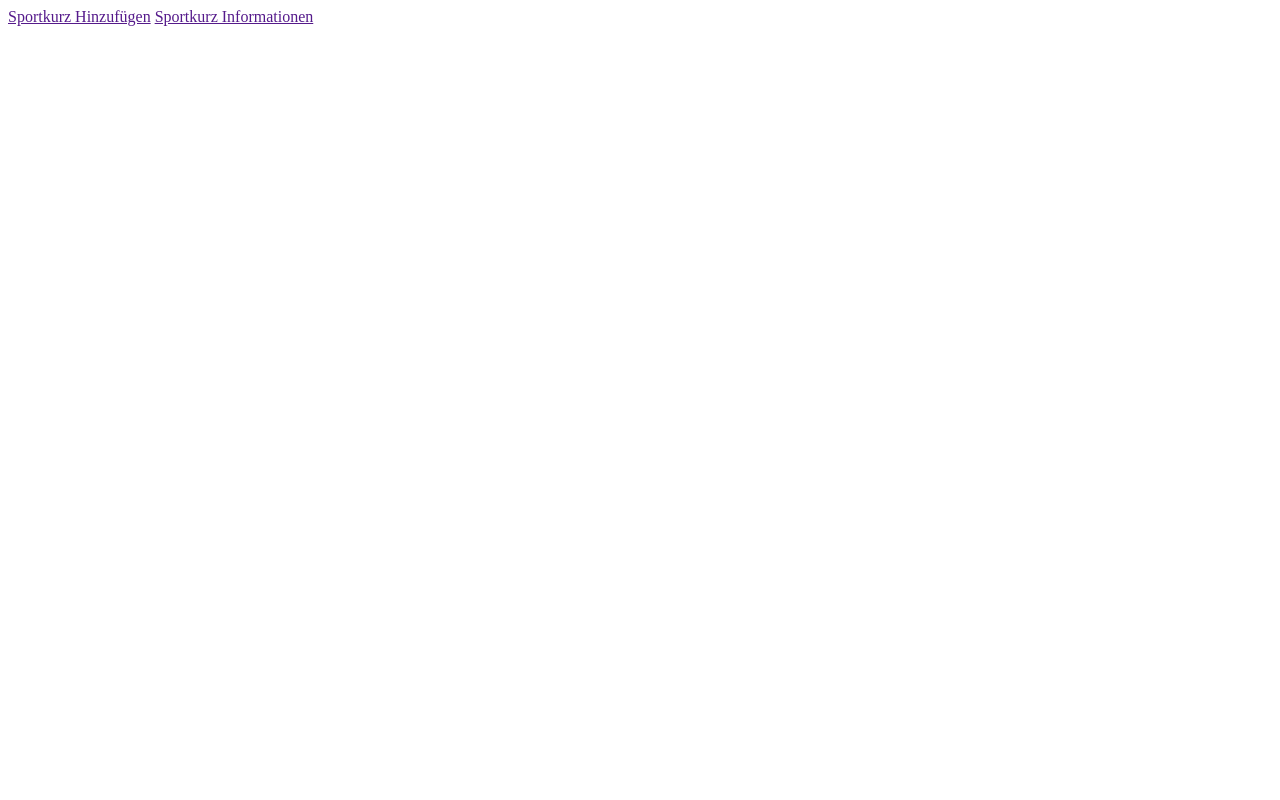
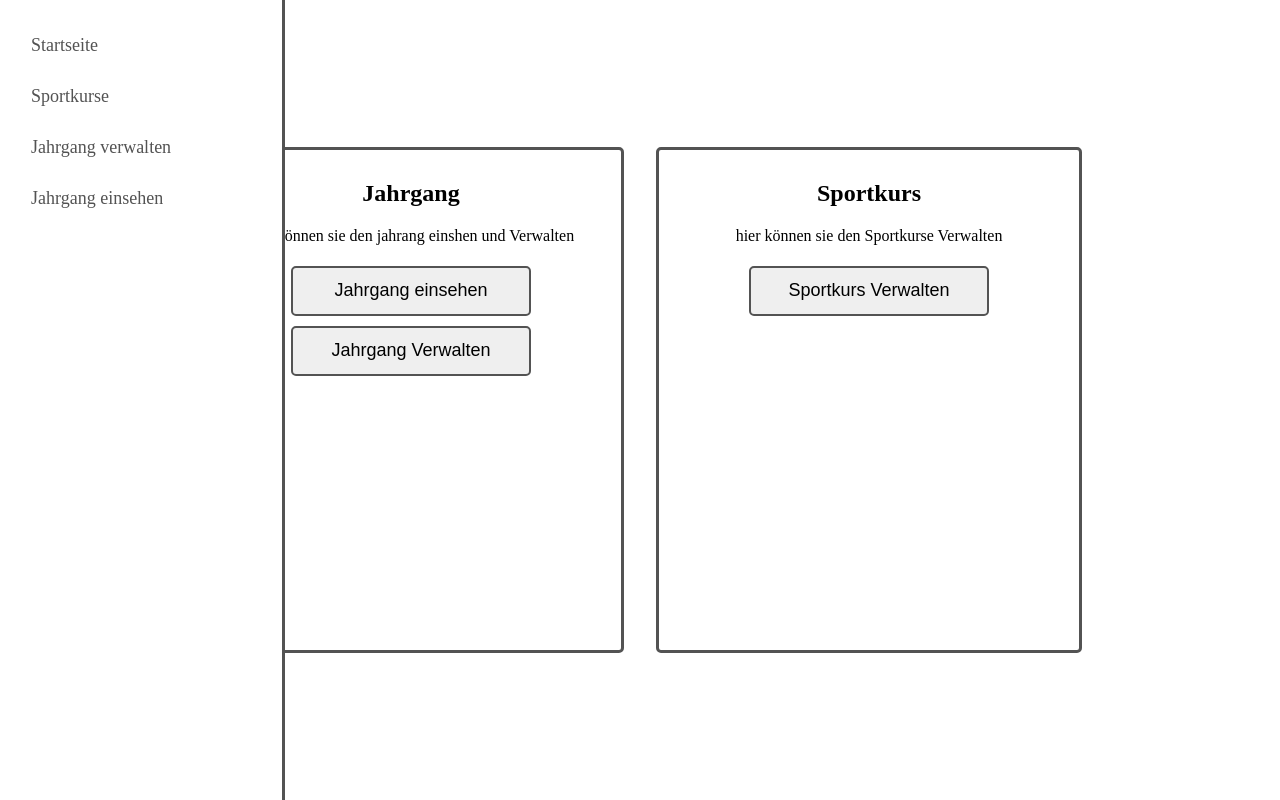
Before and after one commit to Reaperthedev/PJR, a plain HTML site: page Frontend/Oko/main.html in a window 1280 px wide. Drawn offline with Linux system fonts and the light colour scheme.

Commit message:
Add files via upload

```diff
--- /dev/null
+++ b/Frontend/Oko/main.css
@@ -0,0 +1,62 @@
+body {
+ margin: 0;
+
+}
+.Conrainer {
+    display: flex;
+}
+.sidebar {
+    padding: 1em;
+    border-right: 3px solid rgb(83, 83, 83);
+    height: 100%;
+    width: 250px;
+    position: fixed;
+    top: 0;
+    left: 0;
+    background-color: white;
+    padding-top: 20px;
+  }
+
+  .sidebar a {
+    padding: 15px;
+    text-decoration: none;
+    font-size: 18px;
+    color: rgb(83, 83, 83);
+    display: block;
+    transition: 0.3s;
+  }
+
+  .sidebar a:hover {
+    border: 1px solid rgb(83, 83, 83);
+    border-radius: 5px;
+  }
+/* Your existing styles */
+
+.boxSelectContainer {
+    display: flex;
+    align-items: center; /* Center the boxes vertically */
+    justify-content: center; /* Center the boxes horizontally */
+    height: 100vh; /* Set height to full viewport height */
+    margin: 0 auto; /* Center the container horizontally */
+}
+
+/* Your existing styles */
+
+.box {
+    border: 3px solid rgb(83, 83, 83);
+    border-radius: 5px;
+    padding: 10px;
+    text-align: center;
+    width: 25em;
+    height: 30em;
+    margin: 0 1em; /* Adjusted margin for spacing between boxes */
+}
+
+.box input {
+    border: 2px solid rgb(83, 83, 83);
+    height: 50px;
+    width: 60%;
+    font-size: large;
+    border-radius: 5px;
+    margin: 5px;
+}
--- a/Frontend/Oko/main.html
+++ b/Frontend/Oko/main.html
@@ -1,14 +1,43 @@
 <!DOCTYPE html>
 <html lang="en">
+
 <head>
     <meta charset="UTF-8">
+    <link rel="stylesheet" href="main.css">
     <meta name="viewport" content="width=device-width, initial-scale=1.0">
     <title>Sportkurz Verwaltung</title>
 </head>
+
 <body>
-    <nav>
-        <a href="">Sportkurz Hinzufügen</a>
-        <a href="">Sportkurz Informationen</a>
-    </nav>
+    <div class="Conrainer">
+        <div class="sidebar">
+            <a href="#home">Startseite</a>
+            <a href="#about">Sportkurse</a>
+            <a href="#services">Jahrgang verwalten</a>
+            <a href="#contact">Jahrgang einsehen</a>
+          </div>
+
+        <div class="boxSelectContainer">
+            <div class="box">
+                <h2>Jahrgang</h2>
+                <p>hier können sie den jahrang einshen und Verwalten</p>
+                <a href="">
+                    <input type="button" value="Jahrgang einsehen">
+                </a>
+                <a href="">
+                    <input type="button" value="Jahrgang Verwalten">
+                </a>
+            </div>
+            <div class="box">
+                <h2>Sportkurs</h2>
+                <p>hier können sie den Sportkurse Verwalten</p>
+                <a href="">
+                    <input type="button" value="Sportkurs Verwalten">
+                </a>
+            </div>
+
+        </div>
+    </div>
 </body>
+
 </html>
```
Also changed, not shown: Frontend/Oko/index.html (+2 -2 lines), Frontend/schueler - ui/index.html (+1 -1 lines).
